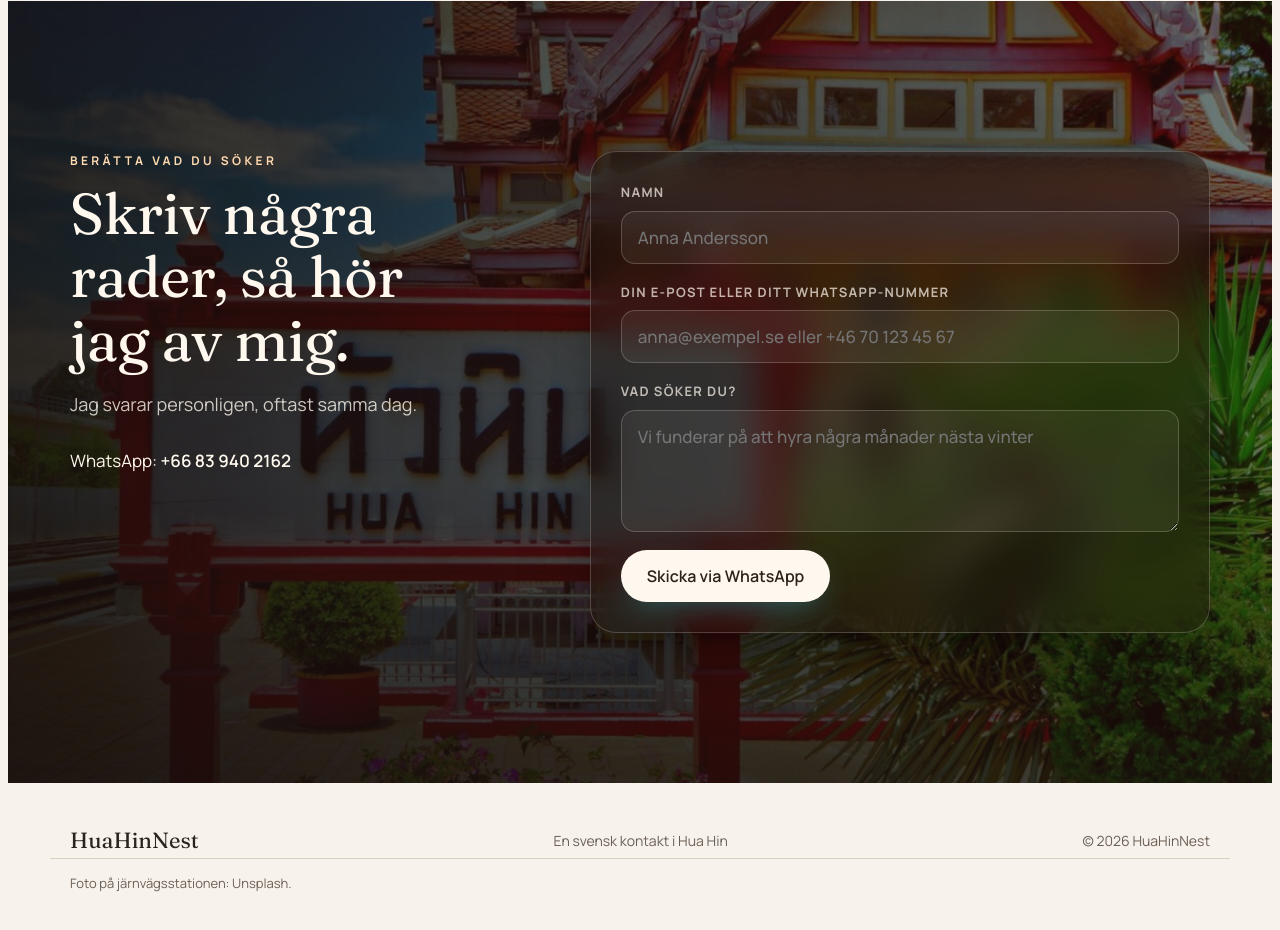
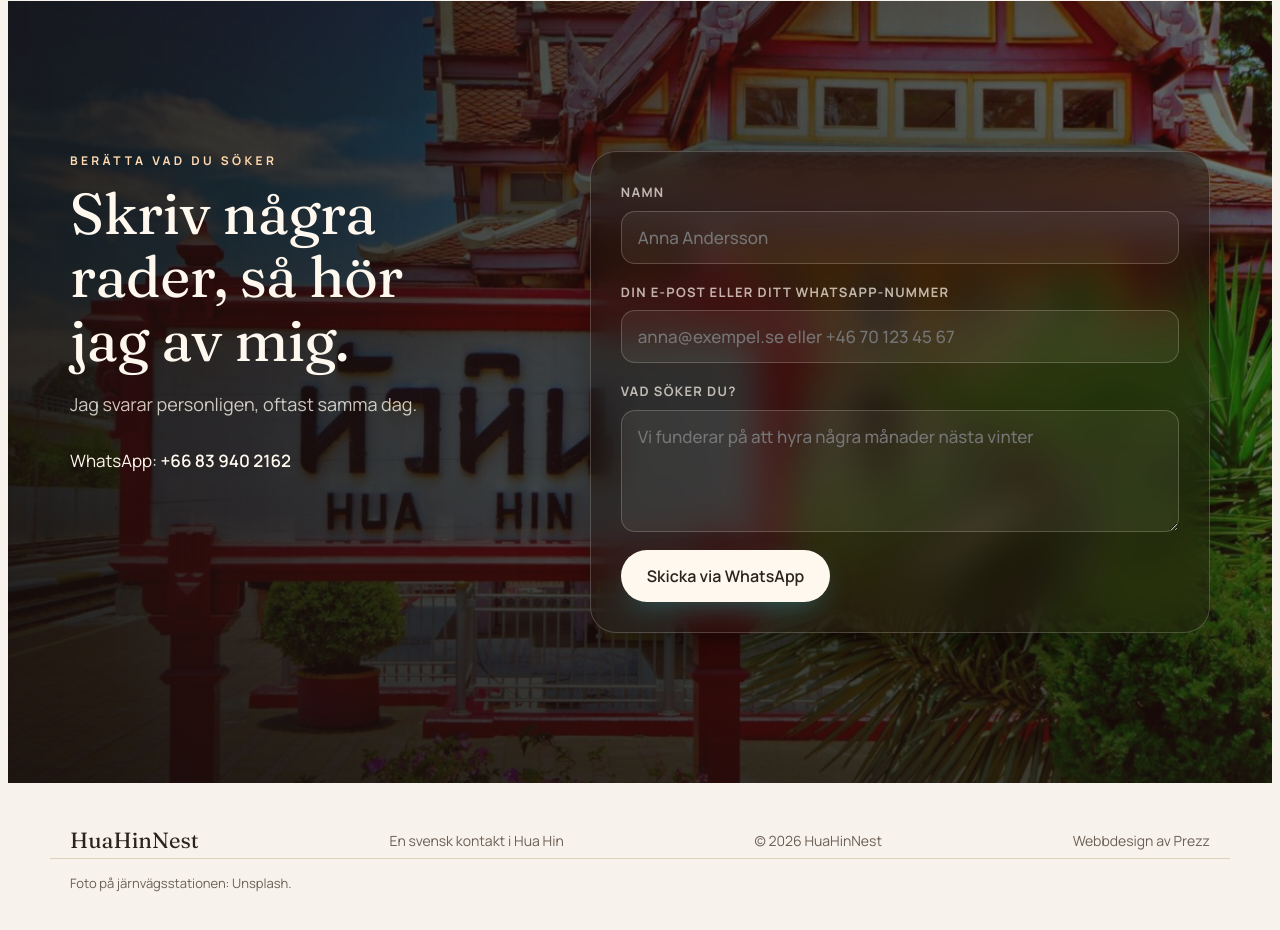
Before and after one commit to perezbuilds89/huahinnest.update, a plain HTML site: page index.html in a window 1280 px wide. Shown: the part 9917-10847 px from the top of the page. Drawn offline with Linux system fonts and the light colour scheme.

Commit message:
Webbdesign av Prezz

```diff
--- a/index.html
+++ b/index.html
@@ -642,7 +642,7 @@ footer b{font-family:var(--display);font-size:22px;font-weight:400;color:var(--i
 </main>
 
 <footer>
-  <div class="wrap"><b>HuaHinNest</b><span>En svensk kontakt i Hua Hin</span><span>© 2026 HuaHinNest</span></div>
+  <div class="wrap"><b>HuaHinNest</b><span>En svensk kontakt i Hua Hin</span><span>© 2026 HuaHinNest</span><span>Webbdesign av Prezz</span></div>
   <p class="note wrap">Foto på järnvägsstationen: Unsplash.</p>
 </footer>
 
```
Also changed, not shown: kunskapsbank/forsta-tiden-i-hua-hin/index.html (+1 -1 lines), kunskapsbank/hyra-langtid-i-hua-hin/index.html (+1 -1 lines), kunskapsbank/kopa-bostad-i-thailand/index.html (+1 -1 lines), kunskapsbank/traditioner-och-uppforande/index.html (+1 -1 lines), kunskapsbank/vad-kostar-det-att-bo-i-hua-hin/index.html (+1 -1 lines), kunskapsbank/visum-i-thailand/index.html (+1 -1 lines).
